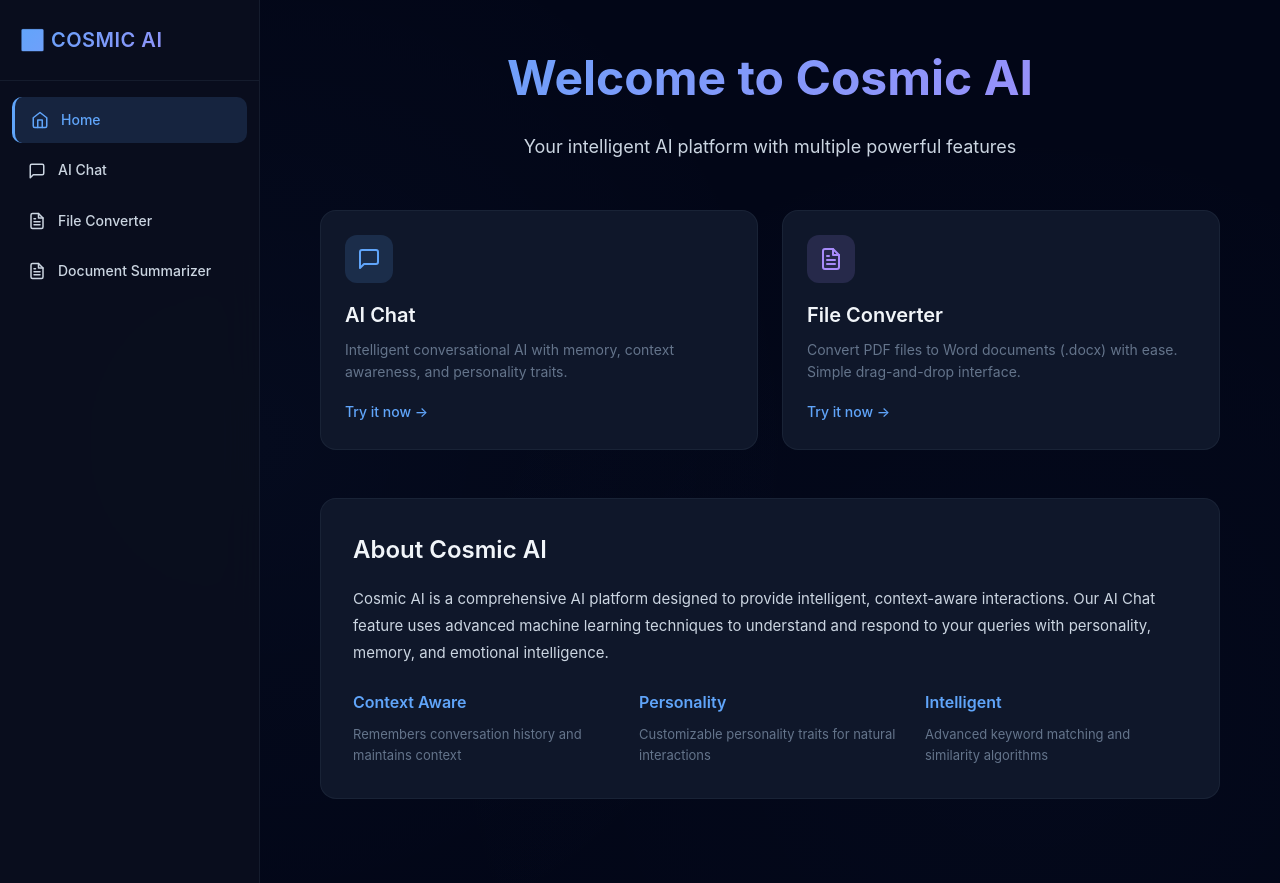
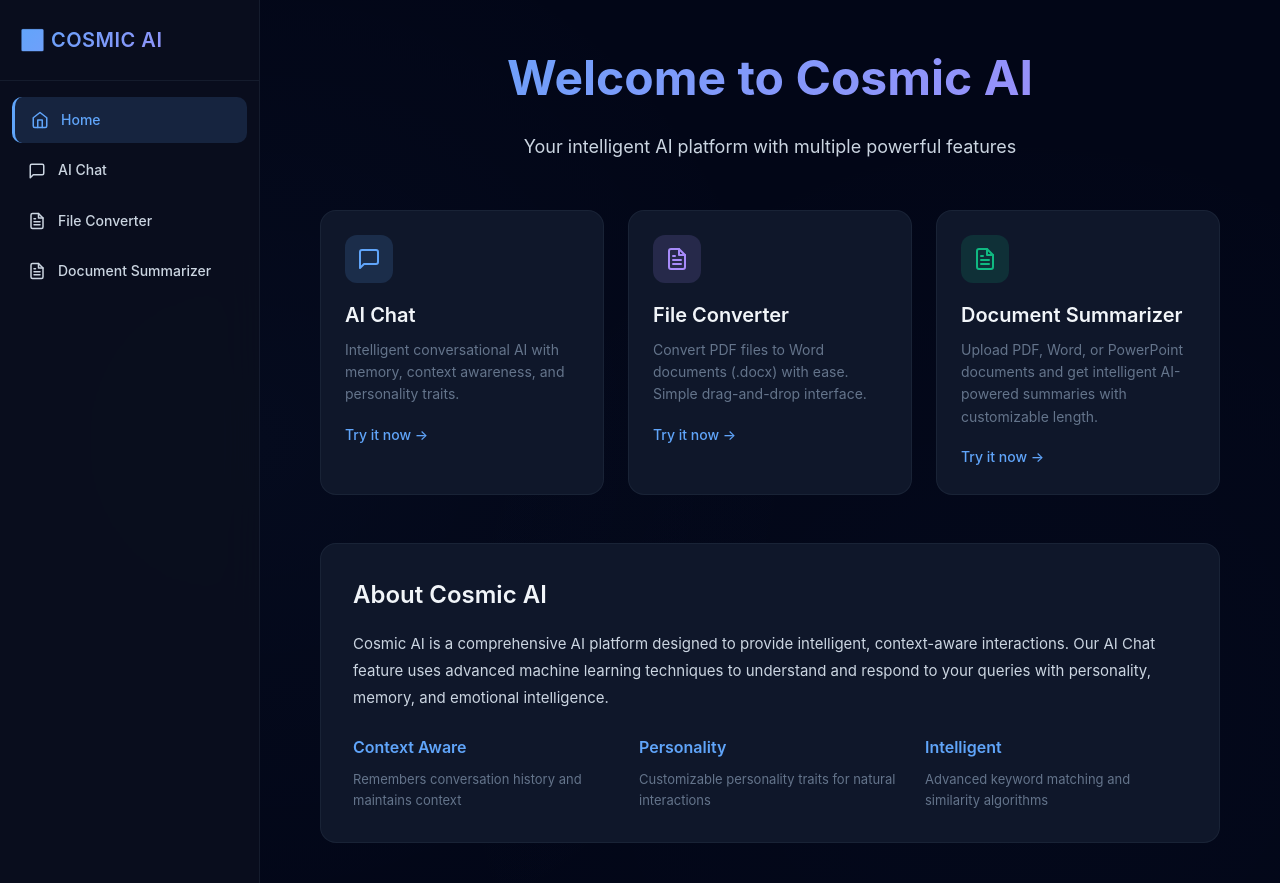
Before and after one commit to linkhanthtel/cosmic-ai, a Flask app: page / in a window 1280 px wide. Run offline with Flask 3, Linux system fonts and the light colour scheme.

Commit message:
Update home.html

```diff
--- a/templates/home.html
+++ b/templates/home.html
@@ -48,6 +48,25 @@
                     Try it now →
                 </a>
             </div>
+
+            <div style="background: var(--navy-primary); border: 1px solid var(--border); border-radius: 16px; padding: 24px; transition: all 0.3s ease;">
+                <div style="width: 48px; height: 48px; background: rgba(16, 185, 129, 0.15); border-radius: 12px; display: flex; align-items: center; justify-content: center; margin-bottom: 16px;">
+                    <svg width="24" height="24" viewBox="0 0 24 24" fill="none" stroke="#10b981" stroke-width="2" stroke-linecap="round" stroke-linejoin="round">
+                        <path d="M14 2H6a2 2 0 0 0-2 2v16a2 2 0 0 0 2 2h12a2 2 0 0 0 2-2V8z"></path>
+                        <polyline points="14 2 14 8 20 8"></polyline>
+                        <line x1="16" y1="13" x2="8" y2="13"></line>
+                        <line x1="16" y1="17" x2="8" y2="17"></line>
+                        <polyline points="10 9 9 9 8 9"></polyline>
+                    </svg>
+                </div>
+                <h3 style="font-size: 20px; font-weight: 600; margin-bottom: 8px; color: var(--text-primary);">Document Summarizer</h3>
+                <p style="font-size: 14px; color: var(--text-muted); line-height: 1.6; margin-bottom: 16px;">
+                    Upload PDF, Word, or PowerPoint documents and get intelligent AI-powered summaries with customizable length.
+                </p>
+                <a href="/summarizer" style="display: inline-block; color: var(--accent-blue); text-decoration: none; font-size: 14px; font-weight: 500;">
+                    Try it now →
+                </a>
+            </div>
         </div>
 
         <div style="background: var(--navy-primary); border: 1px solid var(--border); border-radius: 16px; padding: 32px;">
```
